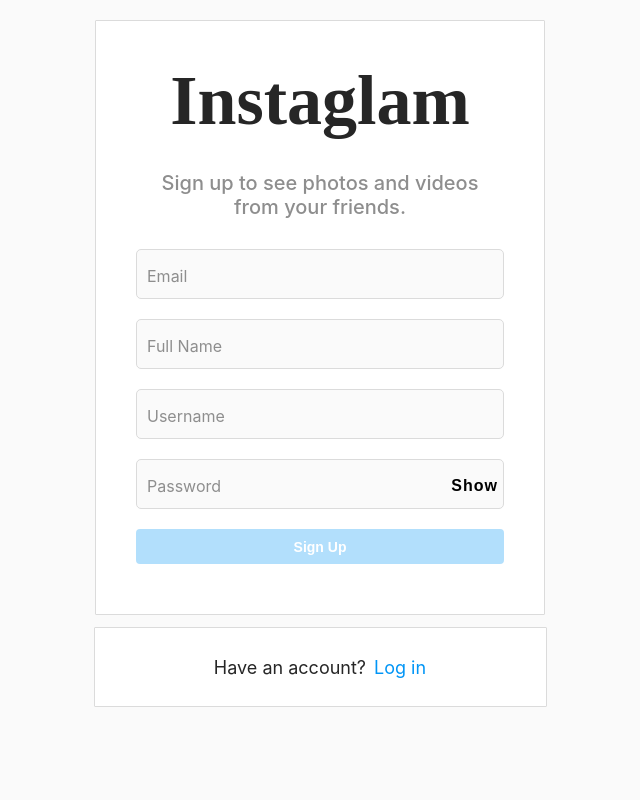
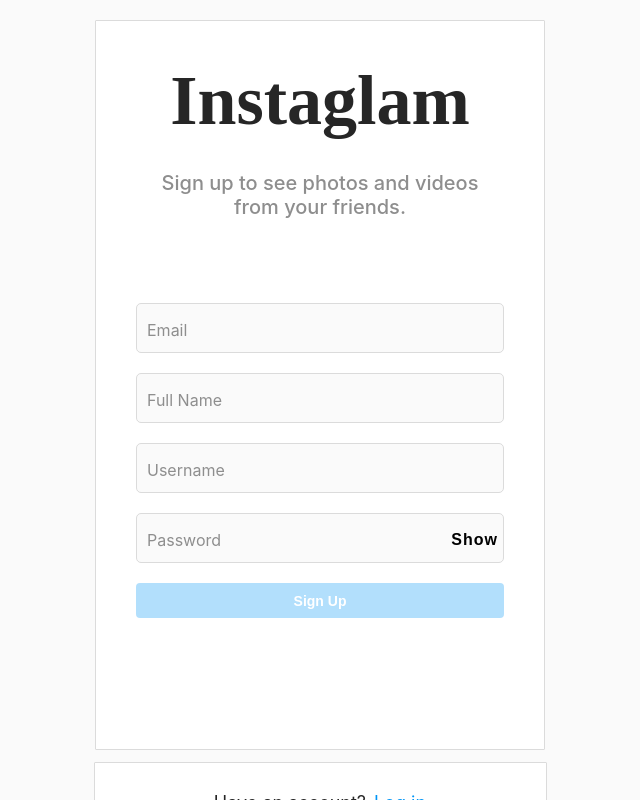
Before and after one commit to nahshov/Instaglam, a React (Create React App) app in the folder client/: page /accounts/emailsignup in a window 1280 px wide. Shown: the whole page, without its empty margins (320-960 px from the left). Built offline with nearby package versions, Linux system fonts and the light colour scheme; no server answers.

Commit message:
fixed height of the sign up form for when the error alerts appear

```diff
--- a/client/src/components/AuthForm/SignUpForm/SignUpForm.module.scss
+++ b/client/src/components/AuthForm/SignUpForm/SignUpForm.module.scss
@@ -1,5 +1,5 @@
-@import '../../../styles/color-palette.scss';
-@import '../../../styles/mixins.scss';
+@import "../../../styles/color-palette.scss";
+@import "../../../styles/mixins.scss";
 
 .authWrapper {
   display: flex;
@@ -21,6 +21,7 @@
     background: $color-white;
     max-width: 450px;
     width: 100%;
+    height: 730px;
     padding-top: 20px;
     border: 1px solid $primary-border-color;
     border-radius: 1px;
```
